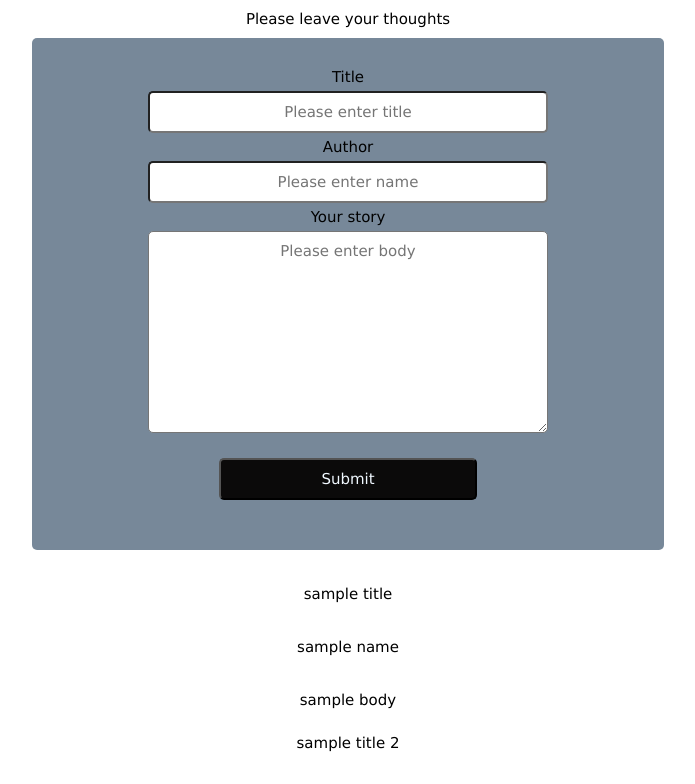
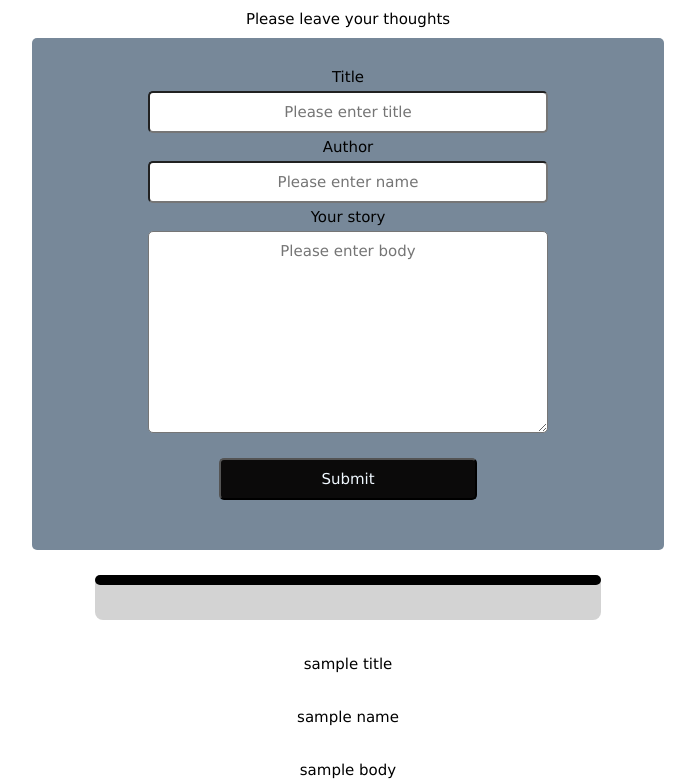
Before and after one commit to Gioele-M/lap2_group_assignment, a plain HTML site: page client/index.html in a window 1280 px wide. Shown: the top 784 px of the page, without its empty margins (292-987 px from the left). Drawn offline with Linux system fonts and the light colour scheme.

Commit message:
add style css

```diff
--- a/client/index.html
+++ b/client/index.html
@@ -28,13 +28,12 @@
         </div>
         <!-- extra div -->
         <div id="parent-div">
-            <section id="post" class="d-none">
+            <section id="post2" class="d-none">
                 <h5 id="postTitle"></h5>
+                <p id="postBody"></p>
                 <h6 id="postName"></h6>
-                <p id="postBody"></p>
               </section>
         </div>
 
-
 </body>
 </html>
--- a/client/style.css
+++ b/client/style.css
@@ -17,8 +17,7 @@ form{
  background-color: lightslategray;
  border-radius: 5px;
  padding: 30px;
-
-
+ margin-bottom: 15px;
 
 }
 
@@ -40,3 +39,32 @@ input[type=text], textarea {
 
 
 }
+
+/* STYLING post */
+
+#post2 {
+    background-color: lightgray;
+    width: 40%;
+    margin: auto;
+    border-radius: 8px;
+    text-align: center;
+  }
+
+  #postTitle {
+    padding: 5px 10px;
+    background-color: black;
+    border-radius: 8px;
+    color: azure;
+    text-decoration-line: underline;
+    text-decoration-style: solid;
+  }
+
+  #postName {
+    color: black
+  }
+
+  #postBody {
+    font-style: italic;
+    color: black;
+    padding-bottom: 10px;
+  }
```
